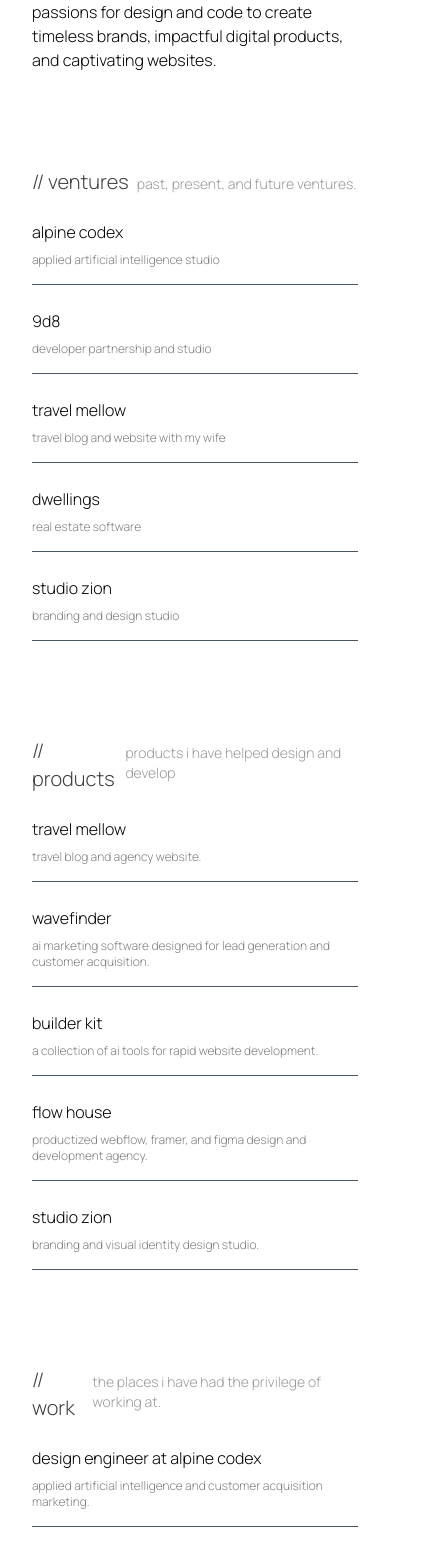
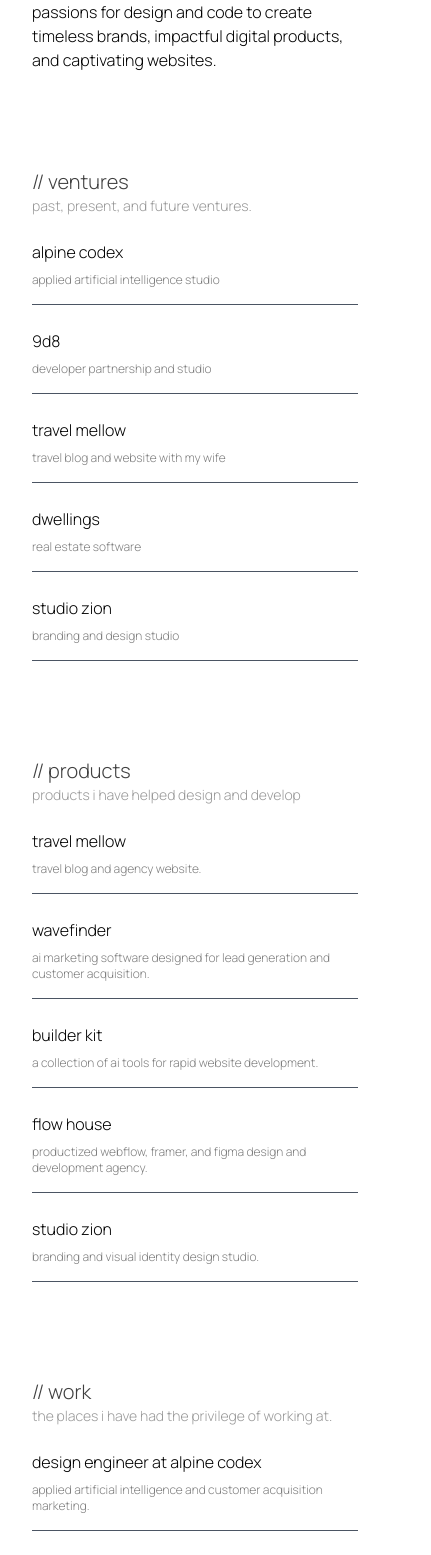
Before and after one commit to brijr/home, a Next.js app: page / in a window 390 px wide. Shown: the part 441-1996 px from the top of the page, 431 px wide, since content can reach past the window. Built offline with nearby package versions, Linux system fonts and the light colour scheme.

Commit message:
update home page

```diff
--- a/app/layout.js
+++ b/app/layout.js
@@ -12,7 +12,7 @@ export const metadata = {
 export default function RootLayout({ children }) {
   return (
     <html lang="en" className={manrope.className}>
-      <body className="p-8 md:p-24 dark:bg-[#222] dark:text-[#EEE]">
+      <body className="p-8 md:p-24 dark:bg-[#333] dark:text-[#EEE]">
         {children}
       </body>
     </html>
--- a/app/page.js
+++ b/app/page.js
@@ -7,15 +7,15 @@ import Works from "@/utils/works.json";
 // Component Imports
 import Hero from "@/components/Hero";
 import Section from "@/components/Section";
-import ImageGrid from "@/components/ImageGrid";
+// import ImageGrid from "@/components/ImageGrid";
 
 export default function Home() {
   return (
-    <main className="font-light text-focus-in transition-all lowercase scroll-smooth">
+    <main className="font-light lowercase scroll-smooth">
       <Hero />
 
       <Section>
-        <div className="flex gap-2 items-baseline">
+        <div className="md:flex gap-2 items-baseline">
           <h3 className="text-xl opacity-75">{`// `}Ventures</h3>
           <p className="text-sm opacity-40">
             Past, Present, and Future Ventures.
@@ -36,7 +36,7 @@ export default function Home() {
       </Section>
 
       <Section>
-        <div className="flex gap-2 items-baseline">
+        <div className="md:flex gap-2 items-baseline">
           <h3 className="text-xl opacity-75">{`// `}Products</h3>
           <p className="text-sm opacity-40">
             Products I have helped design and develop
@@ -59,7 +59,7 @@ export default function Home() {
       </Section>
 
       <Section>
-        <div className="flex gap-2 items-baseline">
+        <div className="md:flex gap-2 items-baseline">
           <h3 className="text-xl opacity-75">{`// `}Work</h3>
           <p className="text-sm opacity-40">
             The places I have had the privilege of working at.
@@ -83,7 +83,7 @@ export default function Home() {
 
       <Section>
         <h3 className="text-xl opacity-75">{`// `}Socials</h3>
-        <div className="flex gap-2">
+        <div className="flex flex-wrap gap-2">
           {Socials.map((social, index) => (
             <a
               key={index}
@@ -98,9 +98,9 @@ export default function Home() {
         </div>
       </Section>
 
-      <Section>
+      {/* <Section>
         <ImageGrid />
-      </Section>
+      </Section> */}
 
       <Section>
         <p className="text-sm">
```
